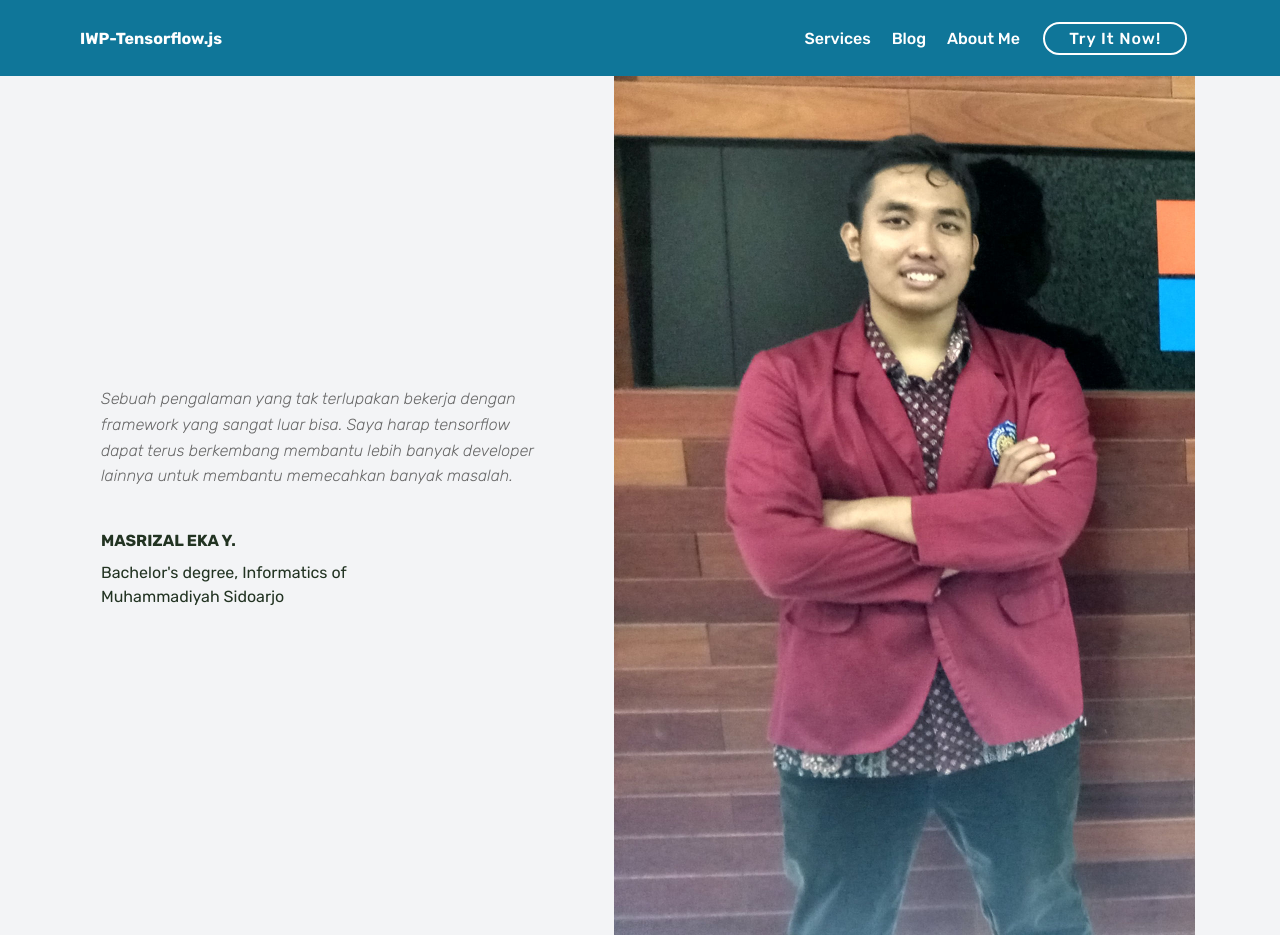
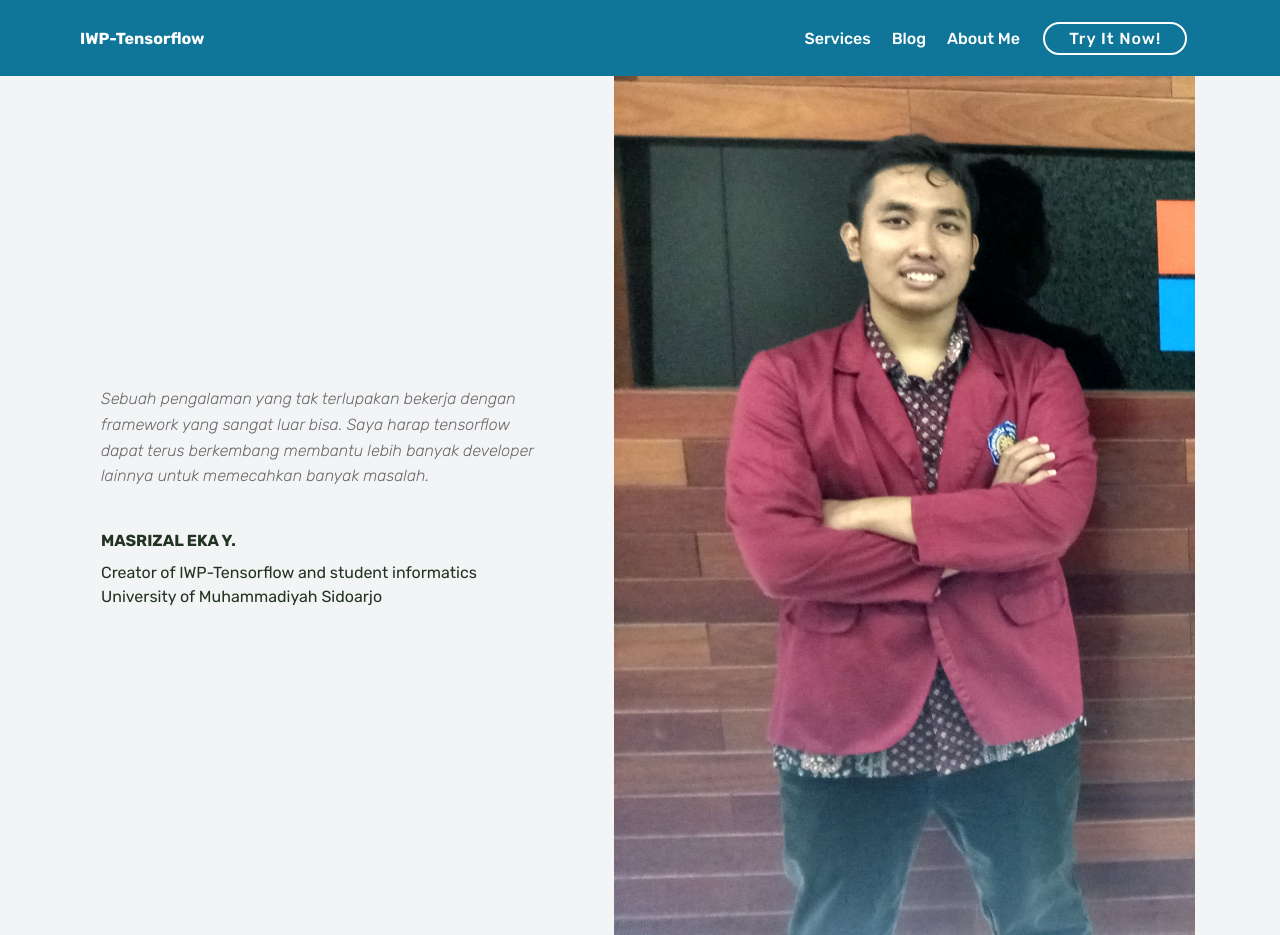
Before and after one commit to yuliant/IWP-Tensorflow, a plain HTML site: page page1.html in a window 1280 px wide. Drawn offline with Linux system fonts and the light colour scheme.

Commit message:
ver 1.4 nousemysql

```diff
--- a/page1.html
+++ b/page1.html
@@ -39,8 +39,8 @@
         <div class="menu-logo">
             <div class="navbar-brand">
 
-                <span class="navbar-caption-wrap"><a class="navbar-caption text-white display-4" href="index.php">
-                        IWP-Tensorflow.js</a></span>
+                <span class="navbar-caption-wrap"><a class="navbar-caption text-white display-4" href="index.html">
+                        IWP-Tensorflow</a></span>
             </div>
         </div>
         <div class="collapse navbar-collapse" id="navbarSupportedContent">
@@ -86,10 +86,10 @@
     <div class="container">
         <div class="media-container-row">
             <div class="media-content px-3 align-self-center mbr-white py-2">
-                <p class="mbr-text testimonial-text mbr-fonts-style display-7">Sebuah pengalaman yang tak terlupakan bekerja dengan framework yang sangat luar bisa. Saya harap tensorflow dapat terus berkembang membantu lebih banyak developer lainnya untuk membantu memecahkan banyak masalah.</p>
+                <p class="mbr-text testimonial-text mbr-fonts-style display-7">Sebuah pengalaman yang tak terlupakan bekerja dengan framework yang sangat luar bisa. Saya harap tensorflow dapat terus berkembang membantu lebih banyak developer lainnya untuk memecahkan banyak masalah.</p>
                 <p class="mbr-author-name pt-4 mb-2 mbr-fonts-style display-7">
                    MASRIZAL EKA Y.</p>
-                <p class="mbr-author-desc mbr-fonts-style display-7">Bachelor's degree, Informatics of<br>Muhammadiyah Sidoarjo</p>
+                <p class="mbr-author-desc mbr-fonts-style display-7">Creator of IWP-Tensorflow and student informatics<br> University of Muhammadiyah Sidoarjo</p>
             </div>
 
             <div class="mbr-figure pl-lg-5" style="width: 130%;">
```
Also changed, not shown: index.html (+4 -4 lines).
